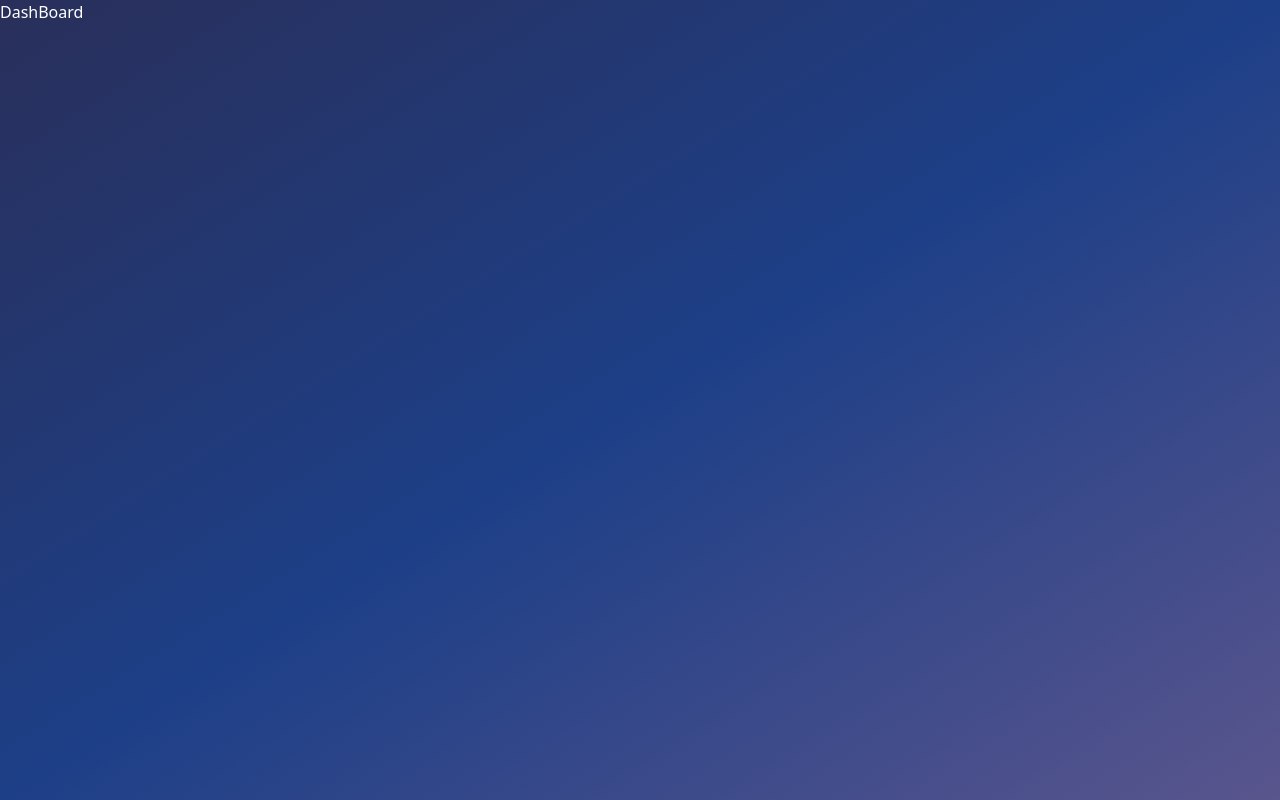
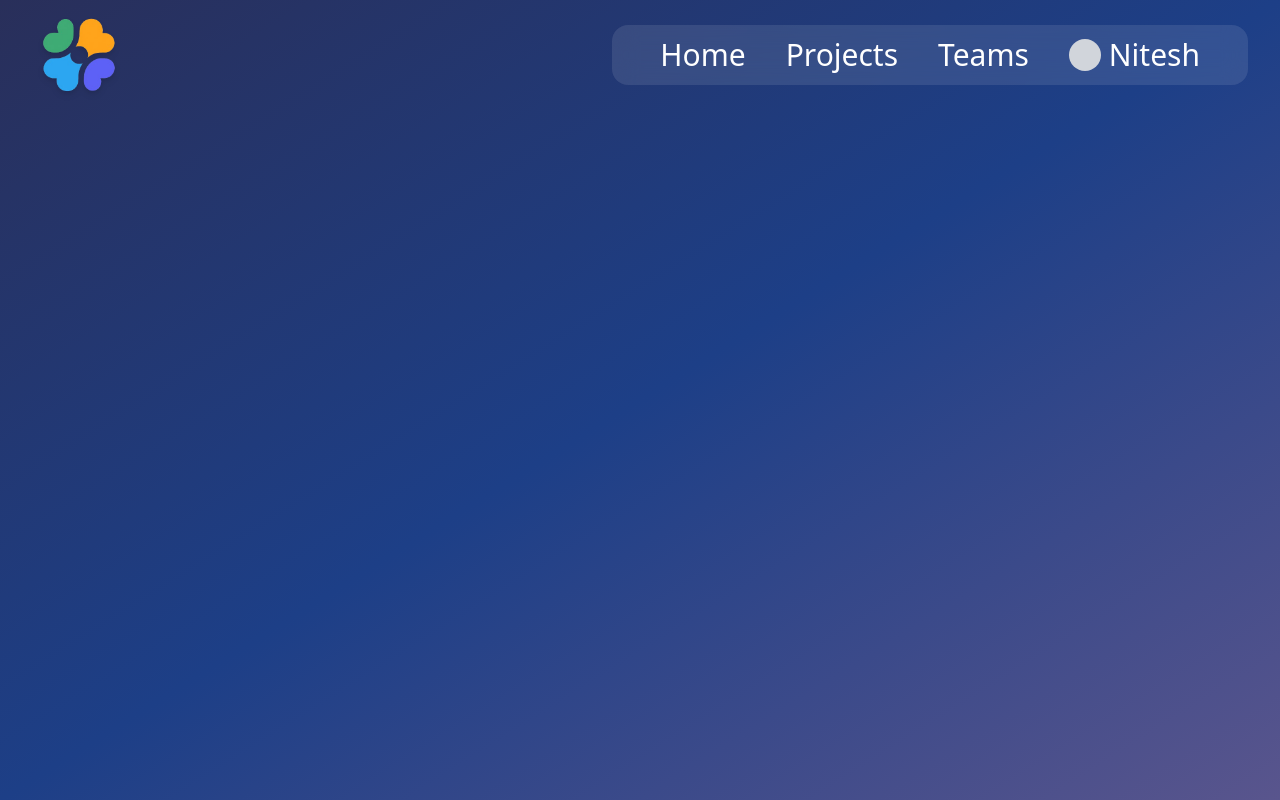
Before and after one commit to NiteshKumavat/CollabSpace-private, a React app in the folder frontend/: page / in a window 1280 px wide. Built offline with nearby package versions, Linux system fonts and the light colour scheme; the HTML template or start-up script is replaced by a standard one.

Commit message:
Adding the header design code

```diff
--- a/frontend/src/components/Header.jsx
+++ b/frontend/src/components/Header.jsx
@@ -2,8 +2,26 @@ import React from 'react'
 
 function Header() {
   return (
-    <div>Header</div>
-  )
+    <nav className="flex items-center justify-between px-4 sm:px-8 py-3 ">
+
+      <div className="flex items-center space-x-2 sm:space-x-3">
+        <img src="logo-removebg-preview.png" alt="logo" className="w-18 sm:w-20 md:w-22 lg:w-24 object-contain drop-shadow-md transition-transform duration-300 hover:scale-105"/>
+      </div>
+
+      <div className="flex items-center justify-center space-x-10 sm:space-x-15 bg-white/10 backdrop-blur-md px-4 sm:px-12 md:px-15 py-1.9 sm:py-3 rounded-2xl text-white text-sm sm:text-base md:text-lg transition-all">
+        <a href="/" className="hover:text-gray-300 text-lg sm:text-xl md:text-2xl lg:text-3xl">Home</a>
+		<a href="/projects" className="hover:text-gray-300 text-lg sm:text-xl md:text-2xl lg:text-3xl">Projects</a>
+		<a href="/teams" className="hover:text-gray-300 text-lg sm:text-xl md:text-2xl lg:text-3xl">Teams</a>
+		<a className="flex items-center space-x-1 sm:space-x-2 text-white text-sm sm:text-base md:text-lg" href="#">
+			<div className="w-6 h-6 sm:w-8 sm:h-8 bg-gray-300 rounded-full"></div>
+			<span className="hover:text-gray-300 text-lg sm:text-xl md:text-2xl lg:text-3xl inline">Nitesh</span>
+      	</a>
+      </div>
+
+
+    </nav>
+  );
 }
 
+
 export default Header
--- a/frontend/src/pages/DashBoard.jsx
+++ b/frontend/src/pages/DashBoard.jsx
@@ -1,8 +1,11 @@
 import React from 'react'
+import Header from '../components/Header.jsx'
 
 function DashBoard() {
   return (
-    <div>DashBoard</div>
+    <div>
+    	<Header />
+	</div>
   )
 }
 
```
Also changed, not shown: frontend/public/logo-removebg-preview.png, frontend/src/index.css (line endings or trailing spaces).
